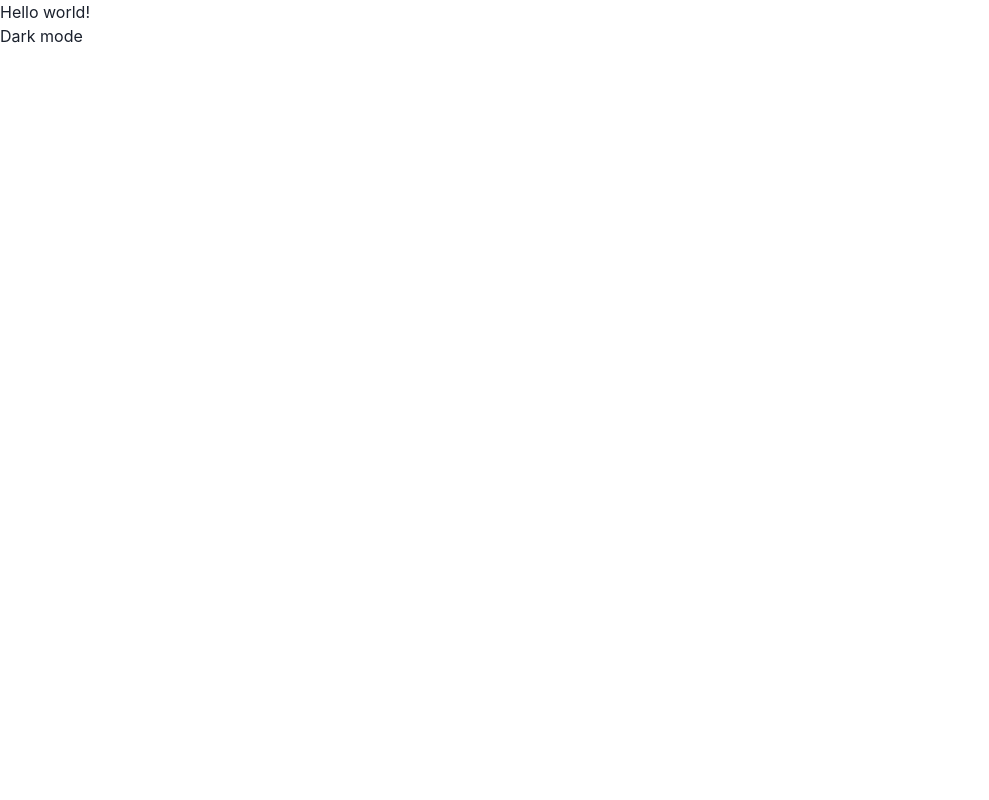
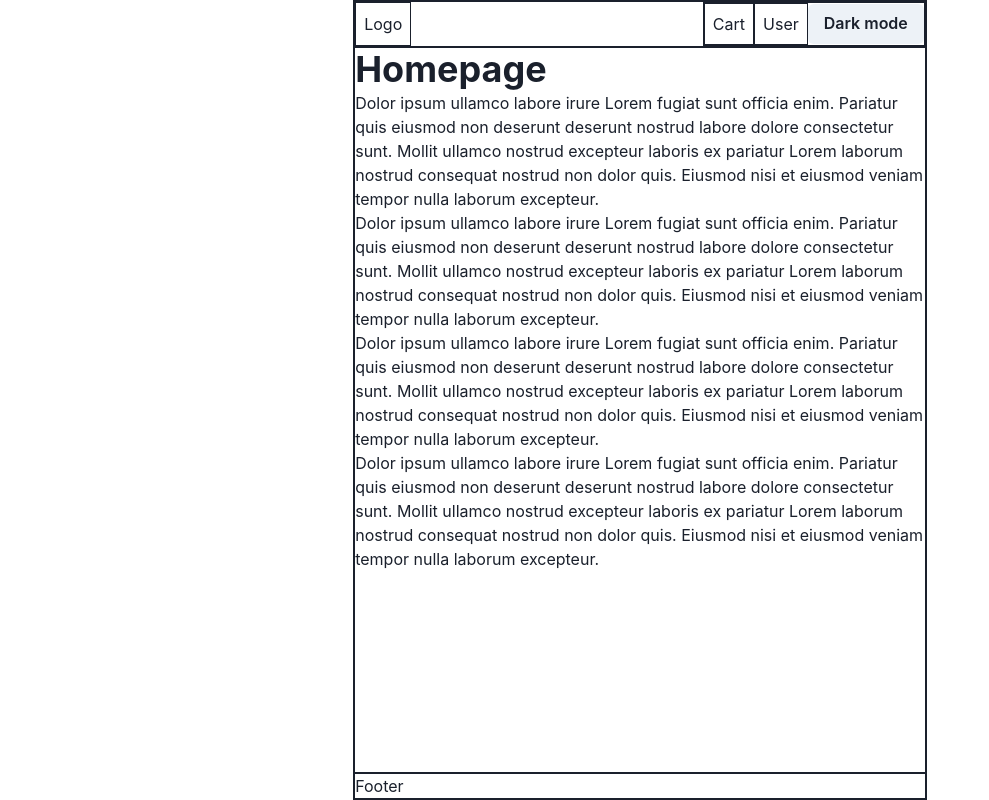
Before and after one commit to oncet/qord, a React (Vite) app: page / in a window 1280 px wide. Shown: the whole page, without its empty margins (0-989 px from the left). Built offline with nearby package versions, Linux system fonts and the light colour scheme.

Commit message:
main layout setup

```diff
--- a/src/App.tsx
+++ b/src/App.tsx
@@ -1,14 +1,58 @@
 import React from "react";
-import { ChakraProvider, useColorMode } from "@chakra-ui/react";
+import { BrowserRouter as Router, Switch, Route } from "react-router-dom";
+import { Container, Heading, Text } from "@chakra-ui/react";
+
+import Establishment from "./pages/Establishment";
+import Layout from "./components/Layout";
 
 function App() {
-  const { toggleColorMode } = useColorMode();
-
   return (
-    <>
-      <div>Hello world!</div>
-      <button onClick={toggleColorMode}>Dark mode</button>
-    </>
+    <Container>
+      <Layout>
+        <Router>
+          <Switch>
+            <Route path="/" exact>
+              <Heading>Homepage</Heading>
+              <Text>
+                Dolor ipsum ullamco labore irure Lorem fugiat sunt officia enim.
+                Pariatur quis eiusmod non deserunt deserunt nostrud labore
+                dolore consectetur sunt. Mollit ullamco nostrud excepteur
+                laboris ex pariatur Lorem laborum nostrud consequat nostrud non
+                dolor quis. Eiusmod nisi et eiusmod veniam tempor nulla laborum
+                excepteur.
+              </Text>
+              <Text>
+                Dolor ipsum ullamco labore irure Lorem fugiat sunt officia enim.
+                Pariatur quis eiusmod non deserunt deserunt nostrud labore
+                dolore consectetur sunt. Mollit ullamco nostrud excepteur
+                laboris ex pariatur Lorem laborum nostrud consequat nostrud non
+                dolor quis. Eiusmod nisi et eiusmod veniam tempor nulla laborum
+                excepteur.
+              </Text>
+              <Text>
+                Dolor ipsum ullamco labore irure Lorem fugiat sunt officia enim.
+                Pariatur quis eiusmod non deserunt deserunt nostrud labore
+                dolore consectetur sunt. Mollit ullamco nostrud excepteur
+                laboris ex pariatur Lorem laborum nostrud consequat nostrud non
+                dolor quis. Eiusmod nisi et eiusmod veniam tempor nulla laborum
+                excepteur.
+              </Text>
+              <Text>
+                Dolor ipsum ullamco labore irure Lorem fugiat sunt officia enim.
+                Pariatur quis eiusmod non deserunt deserunt nostrud labore
+                dolore consectetur sunt. Mollit ullamco nostrud excepteur
+                laboris ex pariatur Lorem laborum nostrud consequat nostrud non
+                dolor quis. Eiusmod nisi et eiusmod veniam tempor nulla laborum
+                excepteur.
+              </Text>
+            </Route>
+            <Route path="/:establishment">
+              <Establishment />
+            </Route>
+          </Switch>
+        </Router>
+      </Layout>
+    </Container>
   );
 }
 
--- /dev/null
+++ b/src/components/Layout.tsx
@@ -0,0 +1,45 @@
+import React from "react";
+import {
+  Box,
+  Button,
+  Center,
+  Flex,
+  Grid,
+  GridItem,
+  useColorMode,
+} from "@chakra-ui/react";
+
+type LayoutProps = {
+  children: React.ReactNode;
+};
+
+function Layout({ children }: LayoutProps) {
+  const { toggleColorMode } = useColorMode();
+
+  return (
+    <Grid border="1px solid" gridTemplateRows="auto 1fr auto" height="100vh">
+      <Flex border="1px solid" justifyContent="space-between">
+        <Center border="1px solid" p="2">
+          Logo
+        </Center>
+        <Flex border="1px solid">
+          <Center border="1px solid" p="2">
+            Cart
+          </Center>
+          <Center border="1px solid" p="2">
+            User
+          </Center>
+          <Center>
+            <Button onClick={toggleColorMode}>Dark mode</Button>
+          </Center>
+        </Flex>
+      </Flex>
+      <GridItem border="1px solid" overflowY="auto">
+        {children}
+      </GridItem>
+      <Box border="1px solid">Footer</Box>
+    </Grid>
+  );
+}
+
+export default Layout;
```
